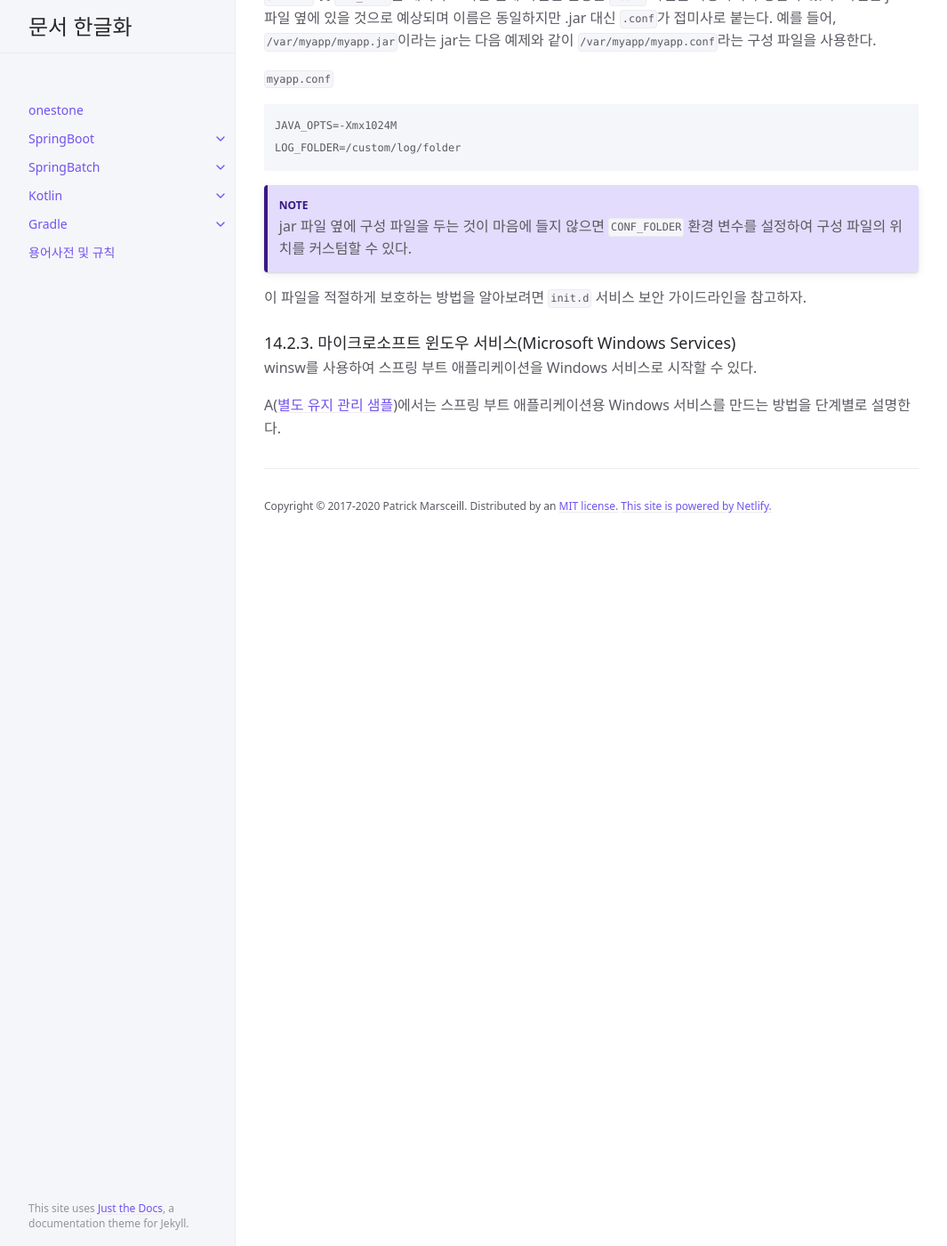
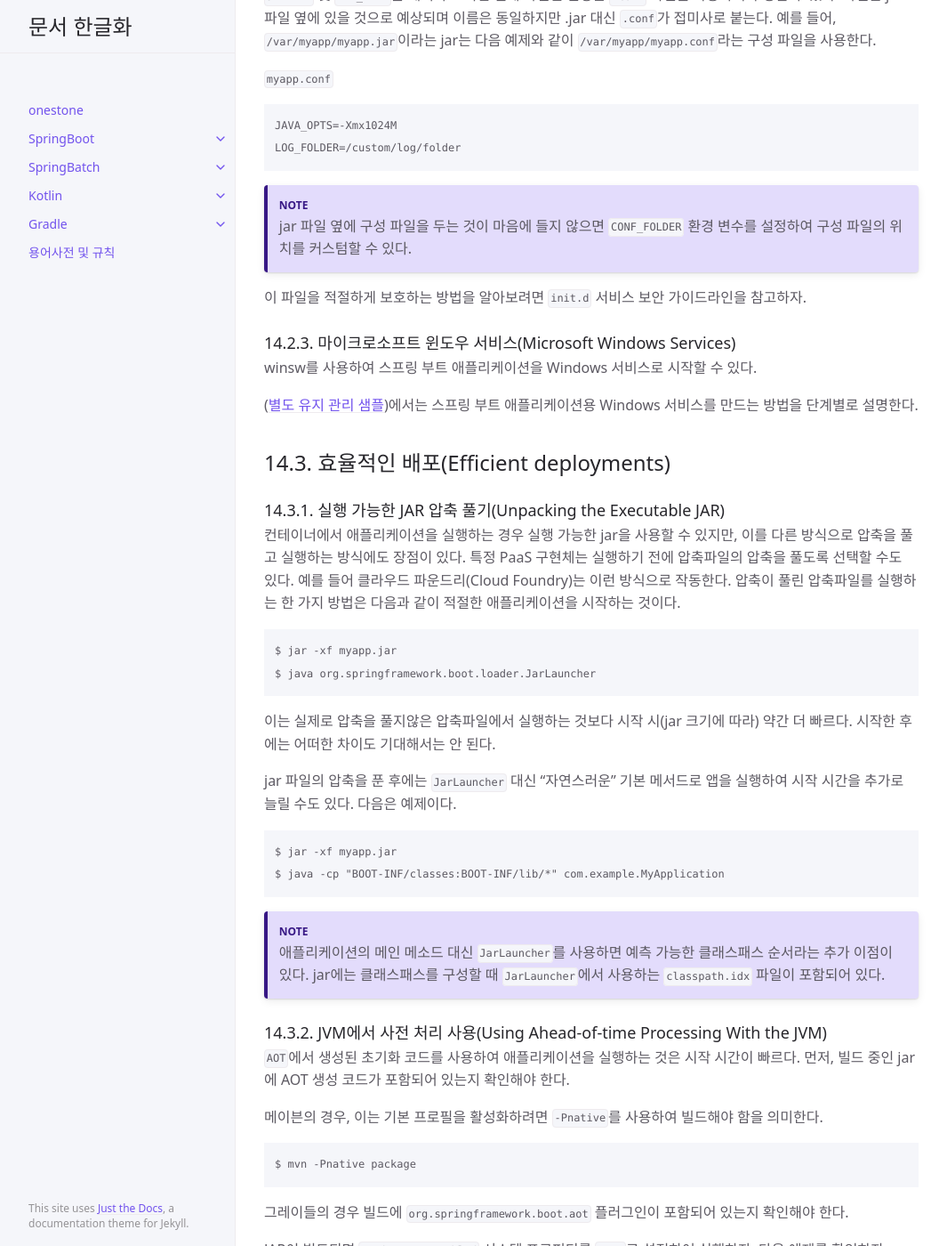
Before and after one commit to onestone9900/onestone9900.github.io, a Jekyll site: the page built from docs/spring_boot/3.1.1/spring_boot/14.deploying_spring_boot_applications.md, in a window 1280 px wide and 1400 px high, scrolled down 19070 px. Shown: the whole window at 89% size, without its empty margins (107-1172 px from the left). Built offline with Jekyll 4.4.1, drawn with Linux system fonts in a browser that asks for light colours; some of the changed text lies outside the part shown.

Commit message:
docs: spring boot - 14.3., 14.4.

````diff
--- a/docs/spring_boot/3.1.1/spring_boot/14.deploying_spring_boot_applications.md
+++ b/docs/spring_boot/3.1.1/spring_boot/14.deploying_spring_boot_applications.md
@@ -31,10 +31,10 @@ nav_order: 14
         - systemd 서비스로 설치(Installation as a systemd Service)
         - 스타트업 스크립트 커스텀(Customizing the Startup Script)
       - 14.2.3. 마이크로서비스 윈도우 서비스(Microsoft Windows Services)
-    - 14.3. Efficient deployments
-      - 14.3.1. Unpacking the Executable JAR
-      - 14.3.2. Using Ahead-of-time Processing With the JVM
-    - 14.4. What to Read Next
+    - 14.3. 효율적인 배포(Efficient deployments)
+      - 14.3.1. 실행 가능한 JAR 압축 풀기(Unpacking the Executable JAR)
+      - 14.3.2. JVM에서 사전 처리 사용(Using Ahead-of-time Processing With the JVM)
+    - 14.4. 다음에 읽을 내용(What to Read Next)
 ***
 
 
@@ -624,4 +624,63 @@ jar 파일 옆에 구성 파일을 두는 것이 마음에 들지 않으면 `CON
 ### 14.2.3. 마이크로소프트 윈도우 서비스(Microsoft Windows Services)
 winsw를 사용하여 스프링 부트 애플리케이션을 Windows 서비스로 시작할 수 있다.
 
-A([별도 유지 관리 샘플](https://github.com/snicoll/spring-boot-daemon))에서는 스프링 부트 애플리케이션용 Windows 서비스를 만드는 방법을 단계별로 설명한다.
+([별도 유지 관리 샘플](https://github.com/snicoll/spring-boot-daemon))에서는 스프링 부트 애플리케이션용 Windows 서비스를 만드는 방법을 단계별로 설명한다.
+
+
+## 14.3. 효율적인 배포(Efficient deployments)
+
+
+### 14.3.1. 실행 가능한 JAR 압축 풀기(Unpacking the Executable JAR)
+컨테이너에서 애플리케이션을 실행하는 경우 실행 가능한 jar을 사용할 수 있지만, 이를 다른 방식으로 압축을 풀고 실행하는 방식에도 장점이 있다. 특정 PaaS 구현체는 실행하기 전에 압축파일의 압축을 풀도록 선택할 수도 있다. 예를 들어 클라우드 파운드리(Cloud Foundry)는 이런 방식으로 작동한다. 압축이 풀린 압축파일를 실행하는 한 가지 방법은 다음과 같이 적절한 애플리케이션을 시작하는 것이다.
+
+```
+$ jar -xf myapp.jar
+$ java org.springframework.boot.loader.JarLauncher
+```
+
+이는 실제로 압축을 풀지않은 압축파일에서 실행하는 것보다 시작 시(jar 크기에 따라) 약간 더 빠르다. 시작한 후에는 어떠한 차이도 기대해서는 안 된다.
+
+jar 파일의 압축을 푼 후에는 `JarLauncher` 대신 "자연스러운" 기본 메서드로 앱을 실행하여 시작 시간을 추가로 늘릴 수도 있다. 다음은 예제이다.
+
+```
+$ jar -xf myapp.jar
+$ java -cp "BOOT-INF/classes:BOOT-INF/lib/*" com.example.MyApplication
+```
+
+{: .note}
+애플리케이션의 메인 메소드 대신 `JarLauncher`를 사용하면 예측 가능한 클래스패스 순서라는 추가 이점이 있다. jar에는 클래스패스를 구성할 때 `JarLauncher`에서 사용하는 `classpath.idx` 파일이 포함되어 있다.
+
+
+### 14.3.2. JVM에서 사전 처리 사용(Using Ahead-of-time Processing With the JVM)
+`AOT`에서 생성된 초기화 코드를 사용하여 애플리케이션을 실행하는 것은 시작 시간이 빠르다. 먼저, 빌드 중인 jar에 AOT 생성 코드가 포함되어 있는지 확인해야 한다.
+
+메이븐의 경우, 이는 기본 프로필을 활성화하려면 `-Pnative`를 사용하여 빌드해야 함을 의미한다.
+
+```
+$ mvn -Pnative package
+```
+
+그레이들의 경우 빌드에 `org.springframework.boot.aot` 플러그인이 포함되어 있는지 확인해야 한다.
+
+JAR이 빌드되면 `spring.aot.enabled` 시스템 프로퍼티를 `true`로 설정하여 실행하자. 다음 예제를 확인하자.
+
+```
+$ java -Dspring.aot.enabled=true -jar myapplication.jar
+
+........ Starting AOT-processed MyApplication ...
+```
+
+사전 처리(ahead-of-time processing)를 사용하면 단점이 있다는 점에 유의하자. 이는 다음과 같은 제한 사항이 있다.
+
+- 클래스패스는 고정되어 있으며 빌드 시 완전히 정의된다.
+- 애플리케이션에 정의된 빈은 런타임 시 변경될 수 없다. 즉, 다음과 같다.
+  - 스프링 `@Profile` 어노테이션과 프로필별 구성에 제한이 있다.
+  - 빈이 생성되면 변경되는 프로퍼티(예: `@ConditionalOnProperty` 및 `.enable` 프로퍼티)는 지원되지 않는다.
+
+사전 처리에 대해 자세히 알아보려면 스프링 사전 처리 이해 장을 참고하자.
+
+
+## 14.4. 다음에 읽을 내용(What to Read Next)
+PaaS가 제공할 수 있는 기능 종류에 대한 자세한 내용은 [클라우드 파운드리(Cloud Foundry)](https://www.cloudfoundry.org/), [헤로쿠(Heroku)](https://www.heroku.com/), [오픈시프트(OpenShift)](https://www.redhat.com/en/technologies/cloud-computing/openshift) 및 [박스퓨즈(Boxfuse)](https://boxfuse.com/) 웹 사이트를 참고하자. 이는 가장 인기 있는 자바 PaaS 제공업체 중 4개에 불과하다. 스프링 부트는 클라우드 기반 배포에 매우 적합하므로 다른 공급자도 자유롭게 고려할 수 있다.
+
+다음 장에서는 계속해서 GraalVM 네이티브 이미지를 다루거나, 먼저 스프링 부트 CLI 또는 빌드 도구 플러그인에 대해 읽어볼 수도 있다.
````
